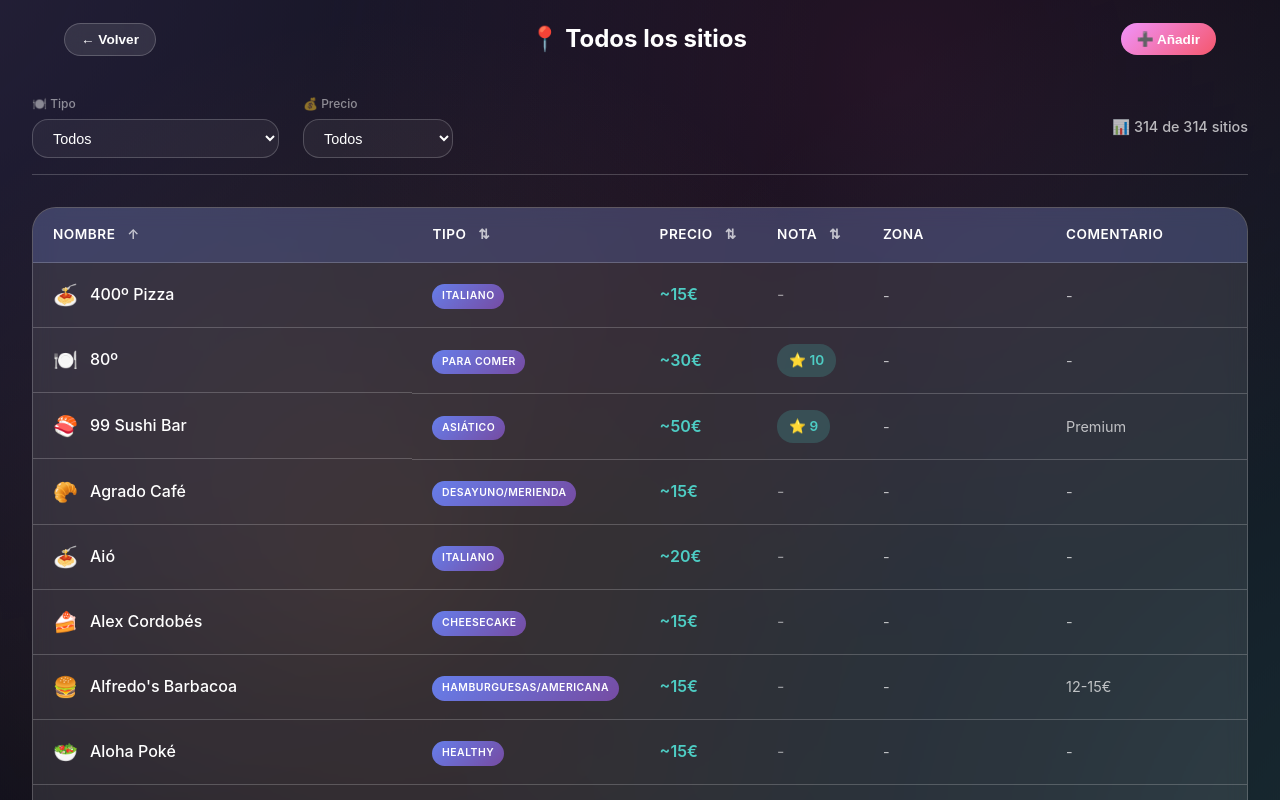
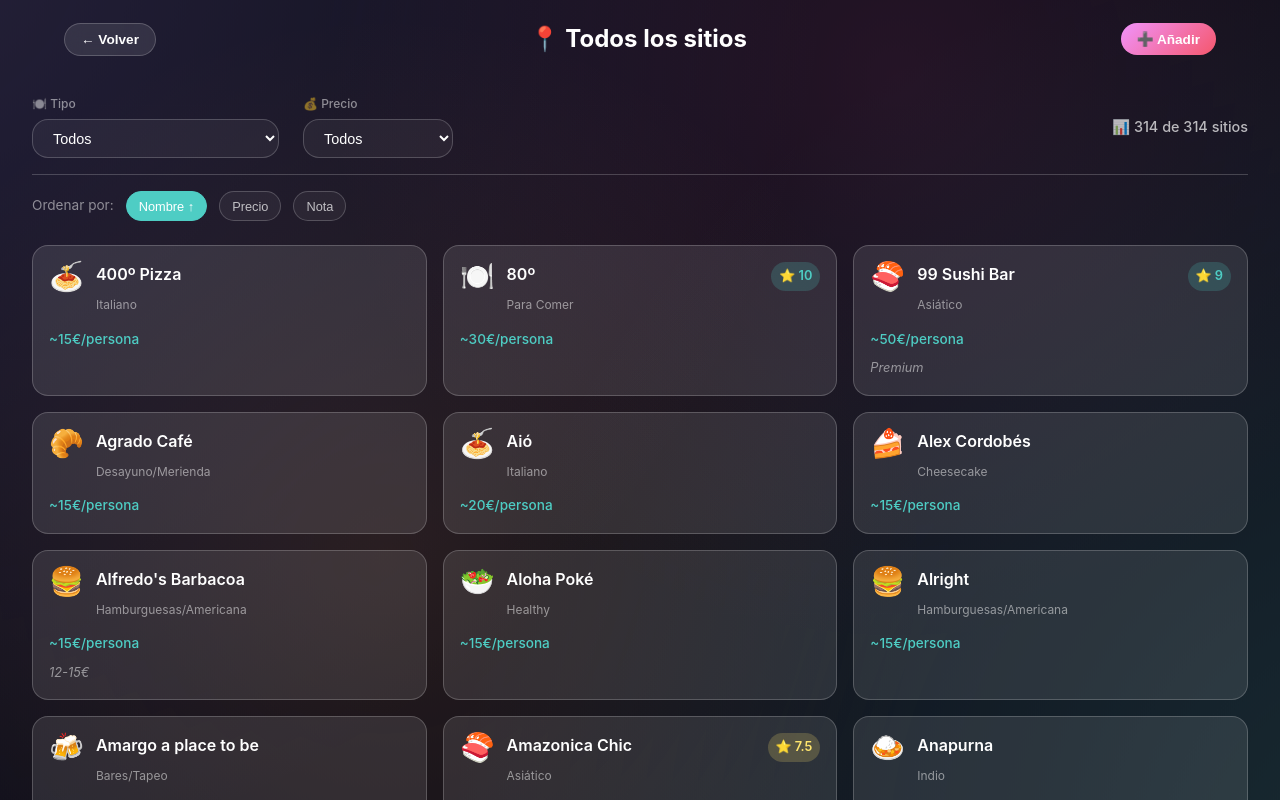
Before and after one commit to aallendez/madridfoods, a React (Vite) app: page /todos in a window 1280 px wide. Shown: the top 800 px of the page. Built offline with nearby package versions, Linux system fonts and the light colour scheme.

Commit message:
more shit

```diff
--- a/index.html
+++ b/index.html
@@ -2,7 +2,7 @@
 <html lang="es">
   <head>
     <meta charset="UTF-8" />
-    <link rel="icon" type="image/svg+xml" href="/vite.svg" />
+    <link rel="icon" type="image/svg+xml" href="/favicon.svg" />
     <meta name="viewport" content="width=device-width, initial-scale=1.0" />
     <title>Madrid Foods - En Madrid se come muy bien</title>
   </head>
--- a/src/App.css
+++ b/src/App.css
@@ -606,120 +606,142 @@ input, textarea, select, button, a {
 }
 
 /* ============================================
-   TABLE
+   CARDS LAYOUT
    ============================================ */
 
-.table-container {
-  padding: 2rem;
+.cards-container {
+  padding: 1rem 2rem 2rem;
   animation: fadeInUp 0.5s ease-out;
 }
 
-.restaurant-table {
-  width: 100%;
-  background: var(--glass);
-  backdrop-filter: blur(10px);
-  -webkit-backdrop-filter: blur(10px);
-  border-collapse: separate;
-  border-spacing: 0;
-  border-radius: var(--radius-lg);
-  overflow: hidden;
-  border: 1px solid var(--glass-border);
-}
-
-.restaurant-table th,
-.restaurant-table td {
-  padding: 1rem 1.25rem;
-  text-align: left;
-  border-bottom: 1px solid var(--glass-border);
-}
-
-.restaurant-table th {
-  background: rgba(102, 126, 234, 0.2);
-  color: var(--text);
-  font-weight: 600;
-  font-size: 0.85rem;
-  text-transform: uppercase;
-  letter-spacing: 0.5px;
-  white-space: nowrap;
-  transition: background 0.2s ease;
-}
-
-.restaurant-table th:hover {
-  background: rgba(102, 126, 234, 0.3);
-}
-
-.sort-icon {
-  margin-left: 0.5rem;
-  opacity: 0.7;
-}
-
-.restaurant-table tbody tr {
-  transition: all 0.2s ease;
-  animation: rowFadeIn 0.3s ease-out backwards;
-}
-
-.restaurant-table tbody tr:hover {
-  background: var(--surface-hover);
-}
-
-.restaurant-table tbody tr:last-child td {
-  border-bottom: none;
-}
-
-.name-cell {
-  font-weight: 500;
+.sort-controls {
   display: flex;
   align-items: center;
   gap: 0.75rem;
+  margin-bottom: 1.5rem;
+  flex-wrap: wrap;
 }
 
-.cell-emoji {
-  font-size: 1.25rem;
+.sort-controls span {
+  color: var(--text-muted);
+  font-size: 0.85rem;
 }
 
-.price-cell {
-  font-weight: 600;
-  color: var(--secondary);
+.sort-btn {
+  padding: 0.4rem 0.75rem;
+  background: var(--surface);
+  border: 1px solid var(--glass-border);
+  border-radius: var(--radius);
+  color: var(--text-secondary);
+  font-size: 0.8rem;
+  transition: all 0.2s ease;
 }
 
-.grade-cell .grade {
-  display: inline-block;
-  padding: 0.35rem 0.75rem;
-  border-radius: var(--radius);
-  font-size: 0.85rem;
-  font-weight: 600;
+.sort-btn:hover {
+  background: var(--surface-hover);
+  color: var(--text);
 }
 
-.grade-cell .grade.high {
+.sort-btn.active {
+  background: var(--secondary);
+  border-color: var(--secondary);
+  color: white;
+}
+
+.restaurant-cards {
+  display: grid;
+  grid-template-columns: repeat(auto-fill, minmax(300px, 1fr));
+  gap: 1rem;
+}
+
+.restaurant-card {
+  background: var(--glass);
+  border: 1px solid var(--glass-border);
+  border-radius: var(--radius);
+  padding: 1rem;
+  transition: all 0.2s ease;
+  animation: fadeInUp 0.3s ease-out backwards;
+}
+
+.restaurant-card:hover {
+  border-color: var(--secondary);
+  transform: translateY(-2px);
+  box-shadow: 0 8px 24px rgba(78, 205, 196, 0.15);
+}
+
+.card-header {
+  display: flex;
+  align-items: flex-start;
+  gap: 0.75rem;
+  margin-bottom: 0.75rem;
+}
+
+.card-emoji {
+  font-size: 1.75rem;
+  line-height: 1;
+}
+
+.card-title {
+  flex: 1;
+  min-width: 0;
+}
+
+.card-title h3 {
+  font-size: 1rem;
+  font-weight: 600;
+  color: var(--text);
+  margin-bottom: 0.2rem;
+  white-space: nowrap;
+  overflow: hidden;
+  text-overflow: ellipsis;
+}
+
+.card-type {
+  font-size: 0.75rem;
+  color: var(--text-muted);
+}
+
+.card-grade {
+  padding: 0.25rem 0.5rem;
+  border-radius: var(--radius);
+  font-size: 0.8rem;
+  font-weight: 600;
+  white-space: nowrap;
+}
+
+.card-grade.high {
   background: rgba(78, 205, 196, 0.2);
   color: var(--secondary);
 }
 
-.grade-cell .grade.medium {
+.card-grade.medium {
   background: rgba(255, 230, 109, 0.2);
   color: var(--accent);
 }
 
-.grade-cell .grade.low {
+.card-grade.low {
   background: rgba(255, 107, 107, 0.2);
   color: var(--primary);
 }
 
-.no-grade {
-  color: var(--text-muted);
+.card-details {
+  display: flex;
+  gap: 1rem;
+  font-size: 0.85rem;
+  color: var(--text-secondary);
+  flex-wrap: wrap;
 }
 
-.location-cell,
-.note-cell {
-  color: var(--text-secondary);
-  font-size: 0.9rem;
+.card-price {
+  color: var(--secondary);
+  font-weight: 500;
 }
 
-.note-cell {
-  max-width: 200px;
-  white-space: nowrap;
-  overflow: hidden;
-  text-overflow: ellipsis;
+.card-note {
+  margin-top: 0.5rem;
+  font-size: 0.8rem;
+  color: var(--text-muted);
+  font-style: italic;
 }
 
 /* ============================================
@@ -896,6 +918,8 @@ input, textarea, select, button, a {
 
   .action-buttons .btn {
     width: 100%;
+    text-align: center;
+    justify-content: center;
   }
 
   .search-form {
@@ -919,42 +943,56 @@ input, textarea, select, button, a {
     font-size: 0.85rem;
   }
 
-  .list-header {
+  .list-header-compact {
     flex-wrap: wrap;
     gap: 0.75rem;
-    justify-content: center;
+    padding: 1rem;
   }
 
-  .list-header h1 {
+  .list-header-compact h1 {
     order: -1;
     width: 100%;
     text-align: center;
+    font-size: 1.25rem;
+    margin-bottom: 0.5rem;
+  }
+
+  .list-header-compact .btn-sm {
+    flex: 1;
   }
 
   .filters {
-    padding: 1rem;
-    justify-content: center;
+    margin: 0 1rem;
+    padding: 1rem 0;
+    flex-direction: column;
+    align-items: stretch;
+    gap: 1rem;
+  }
+
+  .filter-group {
+    width: 100%;
+  }
+
+  .filter-select {
+    width: 100%;
   }
 
   .results-info {
     width: 100%;
     text-align: center;
     margin-left: 0;
-    margin-top: 0.5rem;
   }
 
-  .table-container {
+  .cards-container {
     padding: 1rem;
   }
 
-  .restaurant-table th,
-  .restaurant-table td {
-    padding: 0.75rem 0.5rem;
-    font-size: 0.8rem;
+  .sort-controls {
+    justify-content: center;
   }
 
-  .type-badge.small {
-    display: none;
+  .restaurant-cards {
+    grid-template-columns: 1fr;
   }
 
   .form-row {
--- a/src/components/RestaurantList.jsx
+++ b/src/components/RestaurantList.jsx
@@ -49,11 +49,6 @@ function RestaurantList({ restaurants, addRestaurant }) {
       if (aVal > bVal) return sortDirection === 'asc' ? 1 : -1
       return 0
     })
-
-  const SortIcon = ({ field }) => {
-    if (sortField !== field) return <span className="sort-icon">⇅</span>
-    return <span className="sort-icon">{sortDirection === 'asc' ? '↑' : '↓'}</span>
-  }
 
   return (
     <div className="restaurant-list-page">
@@ -108,52 +103,56 @@ function RestaurantList({ restaurants, addRestaurant }) {
         </span>
       </div>
 
-      <div className="table-container">
-        <table className="restaurant-table">
-          <thead>
-            <tr>
-              <th onClick={() => handleSort('name')}>
-                Nombre <SortIcon field="name" />
-              </th>
-              <th onClick={() => handleSort('type')}>
-                Tipo <SortIcon field="type" />
-              </th>
-              <th onClick={() => handleSort('price')}>
-                Precio <SortIcon field="price" />
-              </th>
-              <th onClick={() => handleSort('grade')}>
-                Nota <SortIcon field="grade" />
-              </th>
-              <th>Zona</th>
-              <th>Comentario</th>
-            </tr>
-          </thead>
-          <tbody>
-            {filteredAndSorted.map((restaurant, index) => (
-              <tr key={restaurant.id} style={{ animationDelay: `${index * 0.02}s` }}>
-                <td className="name-cell">
-                  <span className="cell-emoji">{TYPE_EMOJIS[restaurant.type] || '🍽️'}</span>
-                  {restaurant.name}
-                </td>
-                <td>
-                  <span className="type-badge small">{restaurant.type}</span>
-                </td>
-                <td className="price-cell">~{restaurant.price}€</td>
-                <td className="grade-cell">
-                  {restaurant.grade ? (
-                    <span className={`grade ${restaurant.grade >= 9 ? 'high' : restaurant.grade >= 7 ? 'medium' : 'low'}`}>
-                      ⭐ {restaurant.grade}
-                    </span>
-                  ) : (
-                    <span className="no-grade">-</span>
-                  )}
-                </td>
-                <td className="location-cell">{restaurant.location ? `📍 ${restaurant.location}` : '-'}</td>
-                <td className="note-cell">{restaurant.note || '-'}</td>
-              </tr>
-            ))}
-          </tbody>
-        </table>
+      <div className="cards-container">
+        <div className="sort-controls">
+          <span>Ordenar por:</span>
+          <button
+            className={`sort-btn ${sortField === 'name' ? 'active' : ''}`}
+            onClick={() => handleSort('name')}
+          >
+            Nombre {sortField === 'name' && (sortDirection === 'asc' ? '↑' : '↓')}
+          </button>
+          <button
+            className={`sort-btn ${sortField === 'price' ? 'active' : ''}`}
+            onClick={() => handleSort('price')}
+          >
+            Precio {sortField === 'price' && (sortDirection === 'asc' ? '↑' : '↓')}
+          </button>
+          <button
+            className={`sort-btn ${sortField === 'grade' ? 'active' : ''}`}
+            onClick={() => handleSort('grade')}
+          >
+            Nota {sortField === 'grade' && (sortDirection === 'asc' ? '↑' : '↓')}
+          </button>
+        </div>
+
+        <div className="restaurant-cards">
+          {filteredAndSorted.map((restaurant, index) => (
+            <div
+              key={restaurant.id}
+              className="restaurant-card"
+              style={{ animationDelay: `${index * 0.02}s` }}
+            >
+              <div className="card-header">
+                <span className="card-emoji">{TYPE_EMOJIS[restaurant.type] || '🍽️'}</span>
+                <div className="card-title">
+                  <h3>{restaurant.name}</h3>
+                  <span className="card-type">{restaurant.type}</span>
+                </div>
+                {restaurant.grade && (
+                  <span className={`card-grade ${restaurant.grade >= 9 ? 'high' : restaurant.grade >= 7 ? 'medium' : 'low'}`}>
+                    ⭐ {restaurant.grade}
+                  </span>
+                )}
+              </div>
+              <div className="card-details">
+                <span className="card-price">~{restaurant.price}€/persona</span>
+                {restaurant.location && <span className="card-location">📍 {restaurant.location}</span>}
+              </div>
+              {restaurant.note && <p className="card-note">{restaurant.note}</p>}
+            </div>
+          ))}
+        </div>
       </div>
 
       {showModal && (
```
Also changed, not shown: public/favicon.svg (added).
